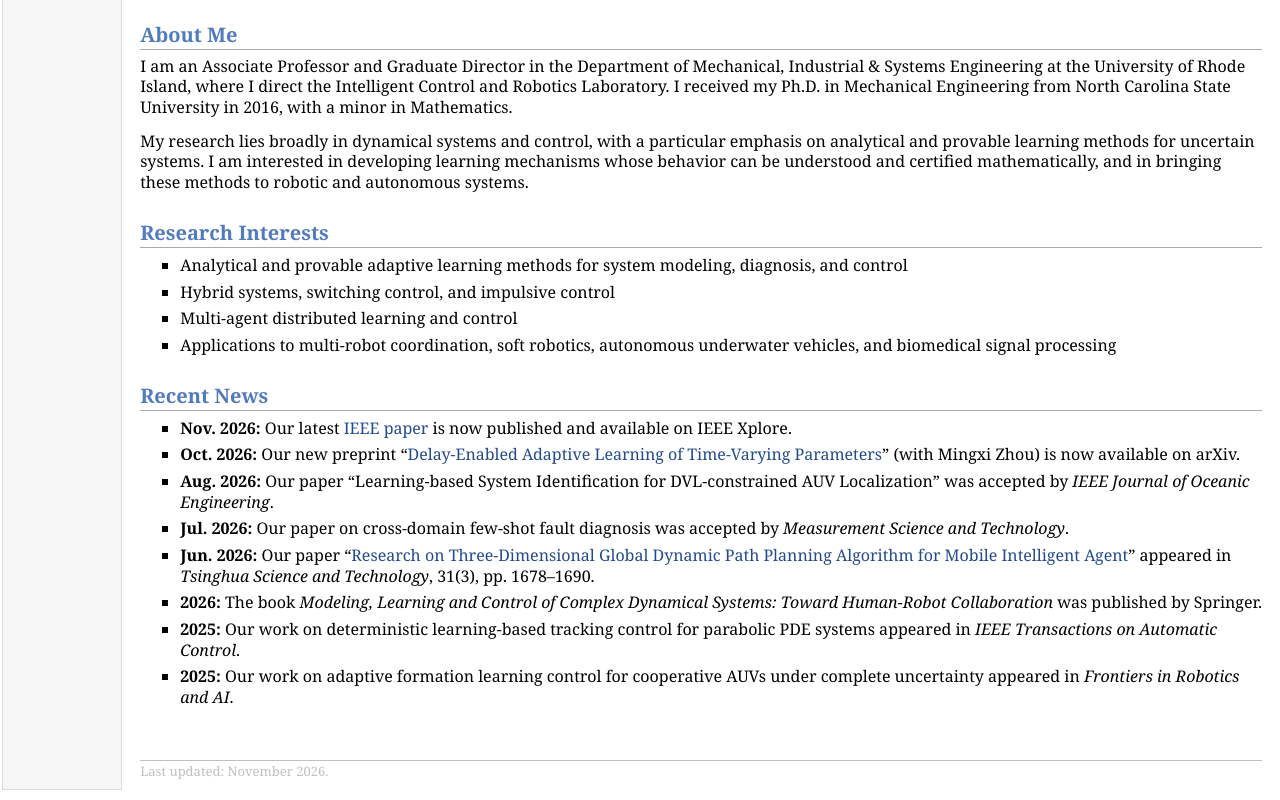
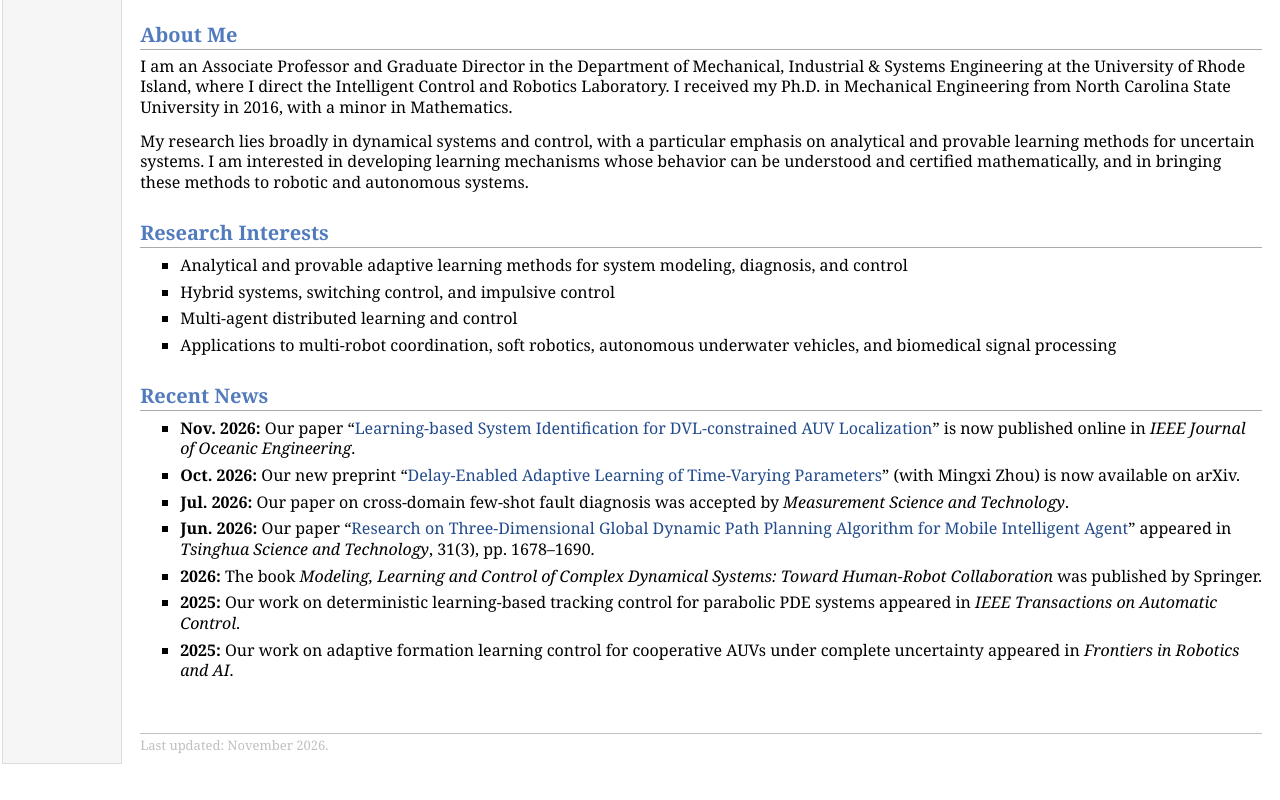
Before and after one commit to chengzhi-yuan/chengzhi-yuan.github.io, a plain HTML site: page index.html in a window 1280 px wide. Shown: the part 611-1411 px from the top of the page. After the commit the page ends 1385 px from the top, so only its background shows below. Drawn offline with Linux system fonts and the light colour scheme.

Commit message:
Update AUV paper news with published IEEE link and remove outdated acceptance announcement

```diff
--- a/index.html
+++ b/index.html
@@ -64,9 +64,8 @@ Links:
 
 <h2>Recent News</h2>
 <ul>
-<li><p><b>Nov. 2026:</b> Our latest <a href="https://ieeexplore.ieee.org/document/11793353/" target="_blank">IEEE paper</a> is now published and available on IEEE Xplore.</p></li>
+<li><p><b>Nov. 2026:</b> Our paper &ldquo;<a href="https://ieeexplore.ieee.org/document/11793353/" target="_blank">Learning-based System Identification for DVL-constrained AUV Localization</a>&rdquo; is now published online in <i>IEEE Journal of Oceanic Engineering</i>.</p></li>
 <li><p><b>Oct. 2026:</b> Our new preprint &ldquo;<a href="https://arxiv.org/pdf/2610.20322" target="_blank">Delay-Enabled Adaptive Learning of Time-Varying Parameters</a>&rdquo; (with Mingxi Zhou) is now available on arXiv.</p></li>
-<li><p><b>Aug. 2026:</b> Our paper &ldquo;Learning-based System Identification for DVL-constrained AUV Localization&rdquo; was accepted by <i>IEEE Journal of Oceanic Engineering</i>.</p></li>
 <li><p><b>Jul. 2026:</b> Our paper on cross-domain few-shot fault diagnosis was accepted by <i>Measurement Science and Technology</i>.</p></li>
 <li><p><b>Jun. 2026:</b> Our paper &ldquo;<a href="https://www.sciopen.com/article/10.26599/TST.2024.9010265" target="_blank">Research on Three-Dimensional Global Dynamic Path Planning Algorithm for Mobile Intelligent Agent</a>&rdquo; appeared in <i>Tsinghua Science and Technology</i>, 31(3), pp. 1678&ndash;1690.</p></li>
 <li><p><b>2026:</b> The book <i>Modeling, Learning and Control of Complex Dynamical Systems: Toward Human-Robot Collaboration</i> was published by Springer.</p></li>
```
